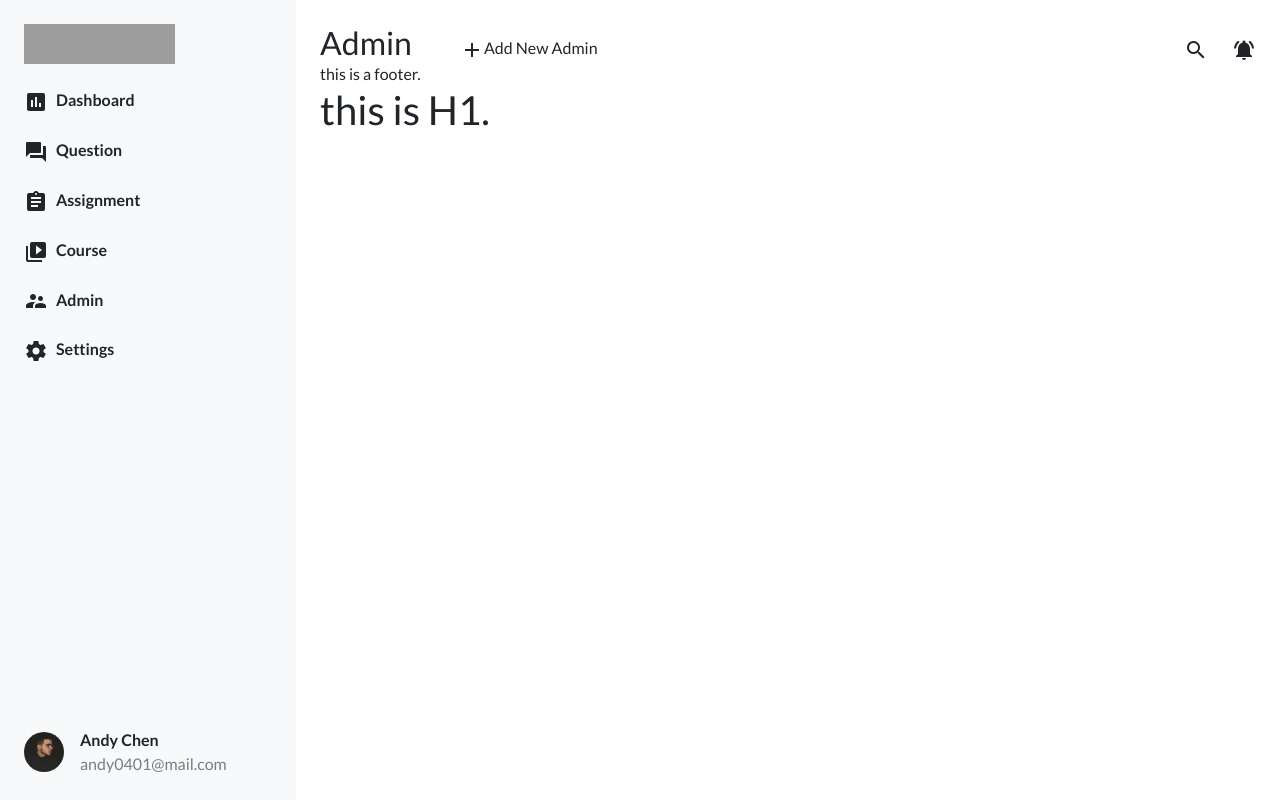
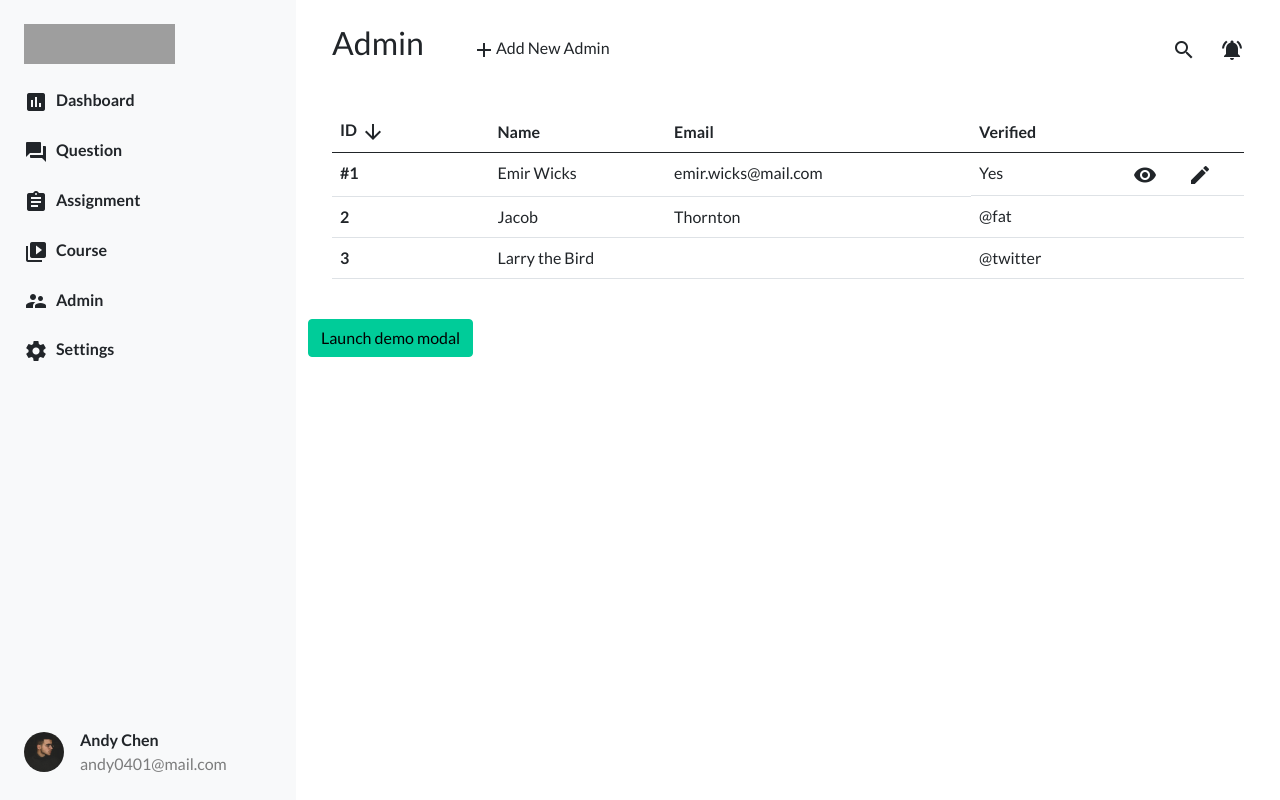
Before and after one commit to zyan-c/week5-dashboard, a plain HTML site: page admin.html in a window 1280 px wide. Drawn offline with Linux system fonts and the light colour scheme; grey boxes are pictures that could not be loaded.

Commit message:
Update 2021-08-06T05:53:55.641Z

```diff
--- a/admin.html
+++ b/admin.html
@@ -49,6 +49,7 @@
       </div>
     </nav>
     <main>
+      <div class="container">
   <div class="row p-4">
       <div class="col-6 d-flex align-items-end">
         <h2 class="me-5">Admin</h2>
@@ -58,13 +59,75 @@
         <a class="nav-link" href="#"><span class="material-icons">search</span></a>
         <a class="nav-link ms-4" href="#"><span class="material-icons">notifications_active</span></a>
       </div>
+  </div>
 
-    <footer>
-        this is a footer.
-    </footer>
-    <h1>
-      this is H1.
-    </h1>
+  <div class="row p-4">
+    <div class="col-12">
+      <table class="table">
+        <thead>
+          <tr>
+            <!-- 改 arrow 顏色的 class 是什麼？ -->
+            <th scope="col">ID<span class="material-icons me-4 align-middle ms-1">arrow_downward</span></th>
+            <th scope="col">Name</th>
+            <th scope="col">Email</th>
+            <th scope="col">Verified</th>
+          </tr>
+        </thead>
+        <tbody>
+          <tr>
+            <th scope="row">#1</th>
+            <td>Emir Wicks</td>
+            <td>emir.wicks@mail.com</td>
+            <td class="d-flex justify-content-between">Yes
+              <div class="table-editor-link">
+                <a href="#" class="link-dark" data-toggle="modal" data-target="#exampleModal"><span class="material-icons me-4 align-middle ms-1">visibility</span></a>
+                <a href="#" class="link-dark"><span class="material-icons me-4 align-middle ms-1">edit</span></a>
+              </div>
+            </td>
+          </tr>
+          <tr>
+            <th scope="row">2</th>
+            <td>Jacob</td>
+            <td>Thornton</td>
+            <td>@fat</td>
+          </tr>
+          <tr>
+            <th scope="row">3</th>
+            <td colspan="2">Larry the Bird</td>
+            <td>@twitter</td>
+          </tr>
+        </tbody>
+      </table>
+    </div>
+  </div>
+
+  <!-- 這裏複製貼上 BS5 官網 modal：live demo 的程式碼，但是跑不出來？？ -->
+  <!-- Button trigger modal -->
+  <button type="button" class="btn btn-primary" data-toggle="modal" data-target="#exampleModal">
+    Launch demo modal
+  </button>
+
+  <!-- Modal -->
+  <div class="modal fade" id="exampleModal" tabindex="-1" role="dialog" aria-labelledby="exampleModalLabel" aria-hidden="true">
+    <div class="modal-dialog" role="document">
+      <div class="modal-content">
+        <div class="modal-header">
+          <h5 class="modal-title" id="exampleModalLabel">Modal title</h5>
+          <button type="button" class="close" data-dismiss="modal" aria-label="Close">
+            <span aria-hidden="true">&times;</span>
+          </button>
+        </div>
+        <div class="modal-body">
+          ...
+        </div>
+        <div class="modal-footer">
+          <button type="button" class="btn btn-secondary" data-dismiss="modal">Close</button>
+          <button type="button" class="btn btn-primary">Save changes</button>
+        </div>
+      </div>
+    </div>
+  </div>
+
 </div>
     </main>
 
```
Also changed, not shown: index.html (+1 -1 lines). Lines whose indentation alone changed are shown as unchanged.
